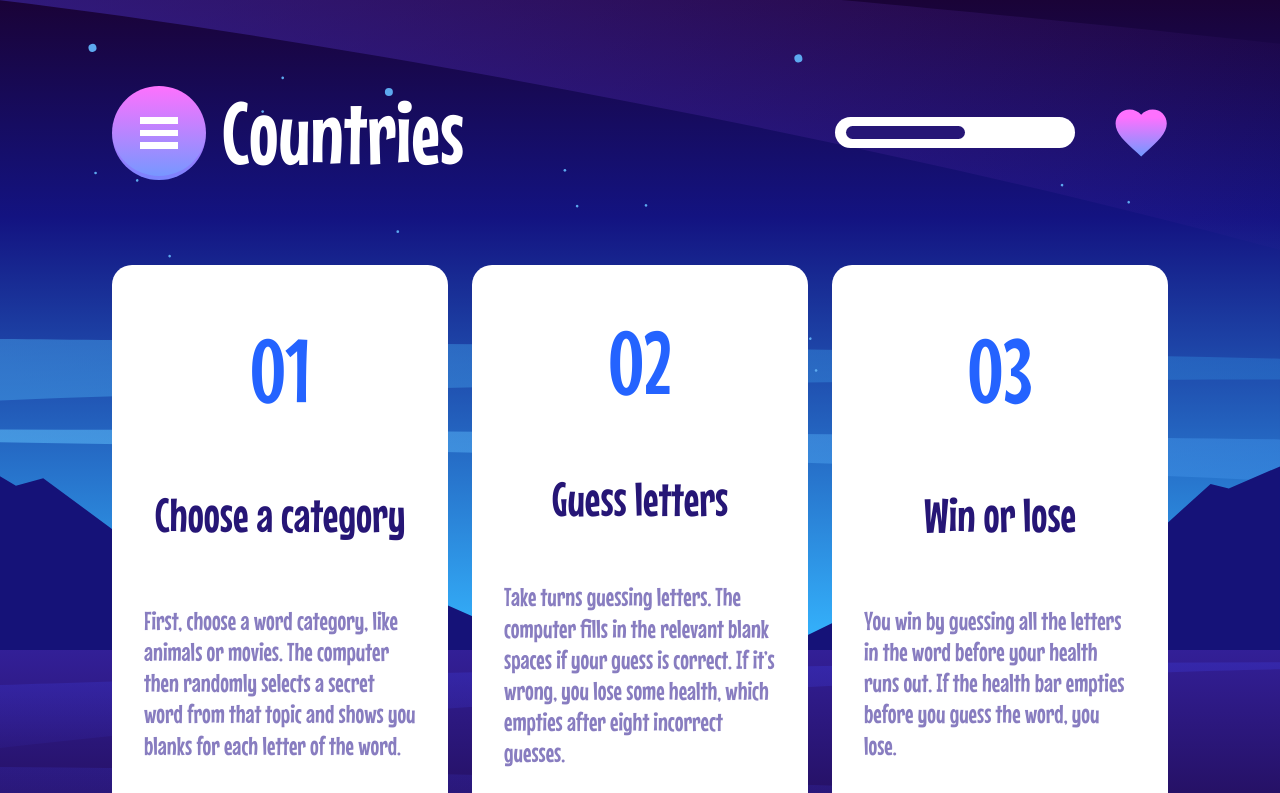
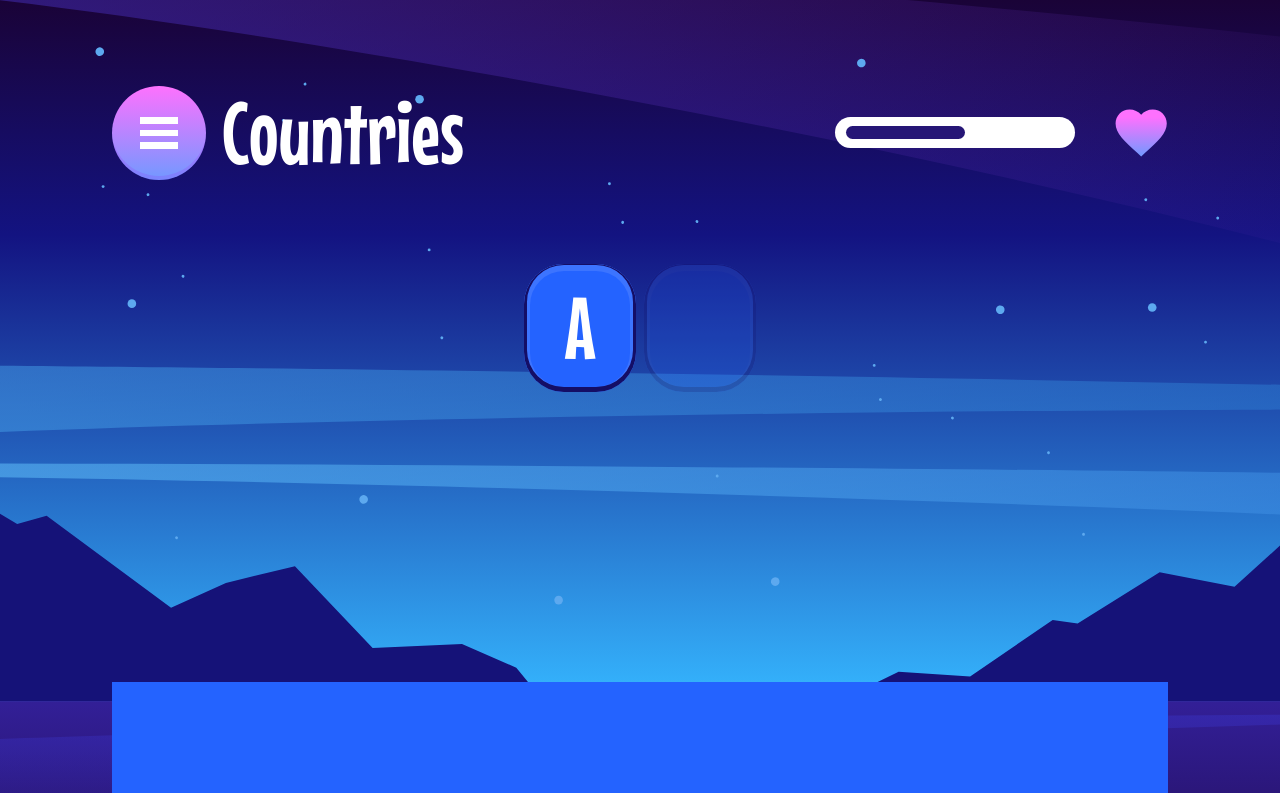
Before and after one commit to omarkarake/angularHangMan, an Angular app: page / in a window 1280 px wide. Shown: the top 793 px of the page. Built offline with nearby package versions, Linux system fonts and the light colour scheme.

Commit message:
implementing: implementing playable state ingame

```diff
--- a/src/app/pages/in-game/in-game.component.html
+++ b/src/app/pages/in-game/in-game.component.html
@@ -2,59 +2,31 @@
   class="min-h-screen max-h-[100%] w-[100%] font-mouseMemoirs px-[26px] pt-8 md:px-[48px] md:pt-[61px] lg:px-[112px] lg:pt-[80px]"
 >
   <app-navigatio-header />
-  <div class="w-[100%] mt-[79px] flex flex-col lg:flex-row lg:justify-between items-center gap-6">
+  <div>
+    <!-- for upper game control -->
+    <div class="min-h-[300px] max-h-full mt-[78px]">
+      <div class="flex items-center justify-center flex-wrap gap-2">
         <div
-      class="container w-[100%] lg:w-[384px] h-[185px] lg:h-[550px] bg-white p-8 rounded-[20px] grid gap-4 md:grid-rows-2 md:grid-cols-2 md:grid-areas-tablet"
+          class="w-[40px] h-[66px] md:w-[88px] md:h-[112px] lg:w-[112px] lg:h-[128px] bg-blue rounded-[40px] text-white lg:text-heading-s shadow-inner-custom-top-btn cursor-pointer"
         >
-      <div class="number flex items-center">
-        <p class="text-blue text-[24px] md:text-heading-l">01</p>
-      </div>
-      <div class="title flex items-center">
-        <p class="text-darkNavy text-[24px] md:text-[40px] lg:text-heading-m">
-          Choose a category
-        </p>
-      </div>
-      <div class="description">
-        <p class="text-[#887DC0] leading-[120%] md:text-[20px] lg:text-body">
-          First, choose a word category, like animals or movies. The computer
-          then randomly selects a secret word from that topic and shows you
-          blanks for each letter of the word.
-        </p>
+          <div
+            class="w-[100%] h-[100%] shadow-inner-custom-bottom-btn rounded-[40px] flex justify-center items-center"
+          >
+            <p class="text-[40px] md:text-[64px] leading-[120%] lg:text-heading-l">A</p>
           </div>
         </div>
         <div
-      class="container w-[100%] lg:w-[384px] h-[185px] lg:h-[550px] bg-white p-8 rounded-[20px] grid gap-4 md:grid-rows-2 md:grid-cols-2 md:grid-areas-tablet"
+          class="w-[40px] h-[66px] md:w-[88px] md:h-[112px] lg:w-[112px] lg:h-[128px] bg-blue opacity-20 rounded-[40px] text-white text-heading-s shadow-inner-custom-top-btn cursor-pointer"
         >
-      <div class="number flex items-center">
-        <p class="text-blue text-[24px] md:text-heading-l">02</p>
-      </div>
-      <div class="title flex items-center">
-        <p class="text-darkNavy text-[24px] md:text-[40px] lg:text-heading-m">Guess letters</p>
-      </div>
-      <div class="description">
-        <p class="text-[#887DC0] leading-[120%] md:text-[20px] lg:text-body">
-          Take turns guessing letters. The computer fills in the relevant blank
-          spaces if your guess is correct. If it’s wrong, you lose some health,
-          which empties after eight incorrect guesses.
-        </p>
+          <div
+            class="w-[100%] h-[100%] shadow-inner-custom-bottom-btn rounded-[40px] flex justify-center items-center"
+          ></div>
         </div>
       </div>
-    <div
-      class="container w-[100%] lg:w-[384px] h-[185px] lg:h-[550px] bg-white p-8 rounded-[20px] grid gap-4 md:grid-rows-2 md:grid-cols-2 md:grid-areas-tablet"
-    >
-      <div class="number flex items-center">
-        <p class="text-blue text-[24px] md:text-heading-l">03</p>
+      <div></div>
     </div>
-      <div class="title flex items-center">
-        <p class="text-darkNavy text-[24px] md:text-[40px] lg:text-heading-m">Win or lose</p>
-      </div>
-      <div class="description">
-        <p class="text-[#887DC0] leading-[120%] md:text-[20px] lg:text-body">
-          You win by guessing all the letters in the word before your health
-          runs out. If the health bar empties before you guess the word, you
-          lose.
-        </p>
+
+    <!-- for lower game keyboard control -->
+    <div class="bg-blue h-[300px] mt-[118px]"></div>
   </div>
 </div>
-  </div>
-</div>
```
Lines whose indentation alone changed are shown as unchanged.
